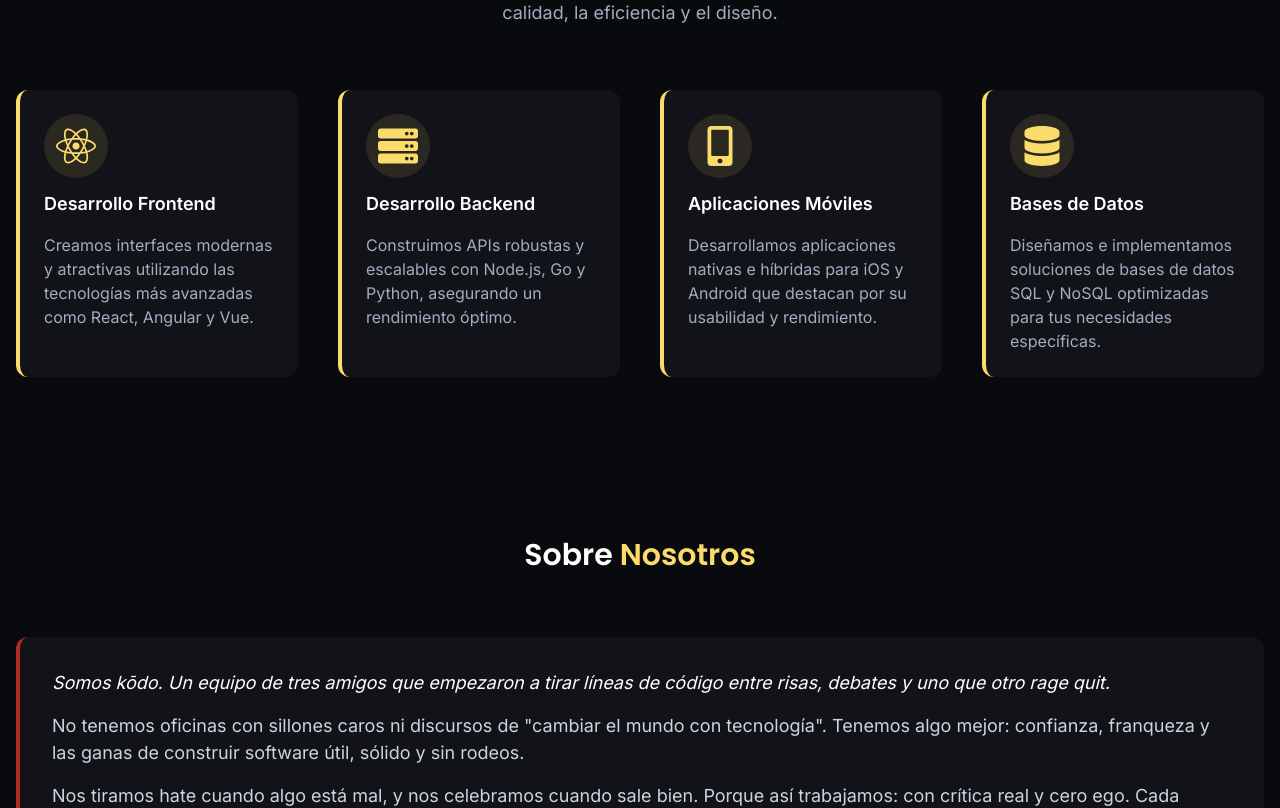
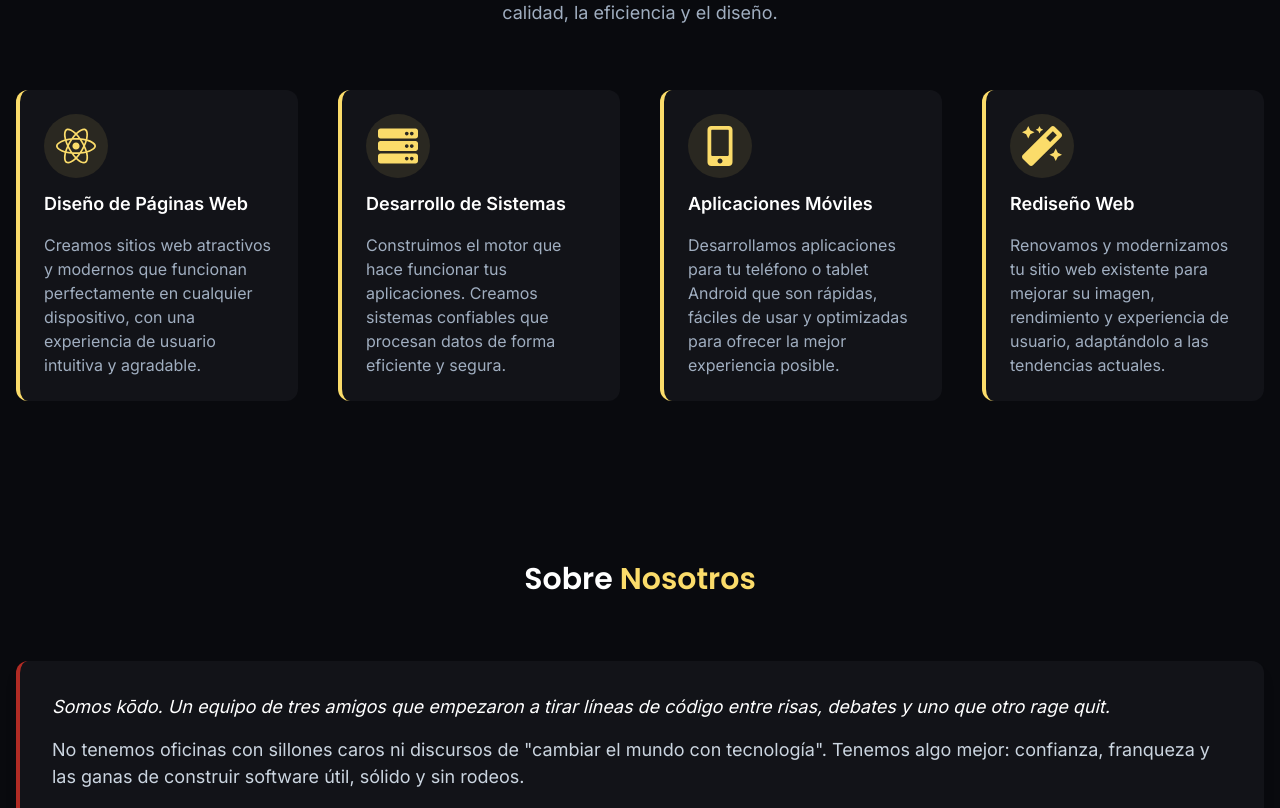
Before and after one commit to Dariohg/Kodo, a React (Vite) app: page / in a window 1280 px wide. Shown: the part 960-1768 px from the top of the page. Built offline with nearby package versions, Linux system fonts and the light colour scheme.

Commit message:
Correccion

```diff
--- a/index.html
+++ b/index.html
@@ -1,5 +1,5 @@
 <!doctype html>
-<html lang="en">
+<html lang="es">
   <head>
     <meta charset="UTF-8" />
     <link rel="icon" type="image/svg+xml" href="/src/assets/images/logo-fondo-circular.svg" />
--- a/src/components/sections/Hero.tsx
+++ b/src/components/sections/Hero.tsx
@@ -65,7 +65,7 @@ const Hero = () => {
                                     opacity: 0.3,
                                 }}
                             >
-                                Kōdo 三 — donde las ideas
+                                Kōdo 三 — Donde las ideas
                             </Text>
                             <br />
                             <Text as="span" color="kodo.gold">
--- a/src/components/sections/Services.tsx
+++ b/src/components/sections/Services.tsx
@@ -8,7 +8,7 @@ import {
     Stack,
     Flex,
 } from "@chakra-ui/react";
-import { FaReact, FaServer, FaMobileAlt, FaDatabase } from "react-icons/fa";
+import { FaReact, FaServer, FaMobileAlt, FaMagic } from "react-icons/fa";
 import { ReactElement } from "react";
 
 interface FeatureProps {
@@ -69,23 +69,23 @@ const Services = () => {
                 <SimpleGrid columns={{ base: 1, md: 2, lg: 4 }} spacing={10}>
                     <Feature
                         icon={<Icon as={FaReact} w={10} h={10} color="kodo.gold" />}
-                        title="Desarrollo Frontend"
-                        text="Creamos interfaces modernas y atractivas utilizando las tecnologías más avanzadas como React, Angular y Vue."
+                        title="Diseño de Páginas Web"
+                        text="Creamos sitios web atractivos y modernos que funcionan perfectamente en cualquier dispositivo, con una experiencia de usuario intuitiva y agradable."
                     />
                     <Feature
                         icon={<Icon as={FaServer} w={10} h={10} color="kodo.gold" />}
-                        title="Desarrollo Backend"
-                        text="Construimos APIs robustas y escalables con Node.js, Go y Python, asegurando un rendimiento óptimo."
+                        title="Desarrollo de Sistemas"
+                        text="Construimos el motor que hace funcionar tus aplicaciones. Creamos sistemas confiables que procesan datos de forma eficiente y segura."
                     />
                     <Feature
                         icon={<Icon as={FaMobileAlt} w={10} h={10} color="kodo.gold" />}
                         title="Aplicaciones Móviles"
-                        text="Desarrollamos aplicaciones nativas e híbridas para iOS y Android que destacan por su usabilidad y rendimiento."
+                        text="Desarrollamos aplicaciones para tu teléfono o tablet Android que son rápidas, fáciles de usar y optimizadas para ofrecer la mejor experiencia posible."
                     />
                     <Feature
-                        icon={<Icon as={FaDatabase} w={10} h={10} color="kodo.gold" />}
-                        title="Bases de Datos"
-                        text="Diseñamos e implementamos soluciones de bases de datos SQL y NoSQL optimizadas para tus necesidades específicas."
+                        icon={<Icon as={FaMagic} w={10} h={10} color="kodo.gold" />}
+                        title="Rediseño Web"
+                        text="Renovamos y modernizamos tu sitio web existente para mejorar su imagen, rendimiento y experiencia de usuario, adaptándolo a las tendencias actuales."
                     />
                 </SimpleGrid>
             </Container>
--- a/src/components/sections/Technologies.tsx
+++ b/src/components/sections/Technologies.tsx
@@ -14,6 +14,7 @@ import {
     FaNodeJs,
     FaPython,
     FaJs,
+    FaAndroid,
 } from "react-icons/fa";
 import {
     SiTypescript,
@@ -87,7 +88,15 @@ const Technologies = () => {
                         <TechIcon icon={<Icon as={SiNestjs} color="kodo.gold" />} name="NestJS" />
                         <TechIcon icon={<Icon as={FaPython} color="kodo.gold" />} name="Python" />
                         <TechIcon icon={<Icon as={SiGo} color="kodo.gold" />} name="Go" />
+                    </SimpleGrid>
+
+                    <Heading as="h3" fontSize="xl" mb={8} color="kodo.gold">
+                        Desarrollo Android
+                    </Heading>
+                    <SimpleGrid columns={columnCount} spacing={10} mb={16}>
                         <TechIcon icon={<Icon as={SiKotlin} color="kodo.gold" />} name="Kotlin" />
+                        <TechIcon icon={<Icon as={FaReact} color="kodo.gold" />} name="React Native" />
+                        <TechIcon icon={<Icon as={FaAndroid} color="kodo.gold" />} name="Android SDK" />
                     </SimpleGrid>
 
                     <Heading as="h3" fontSize="xl" mb={8} color="kodo.gold">
```
